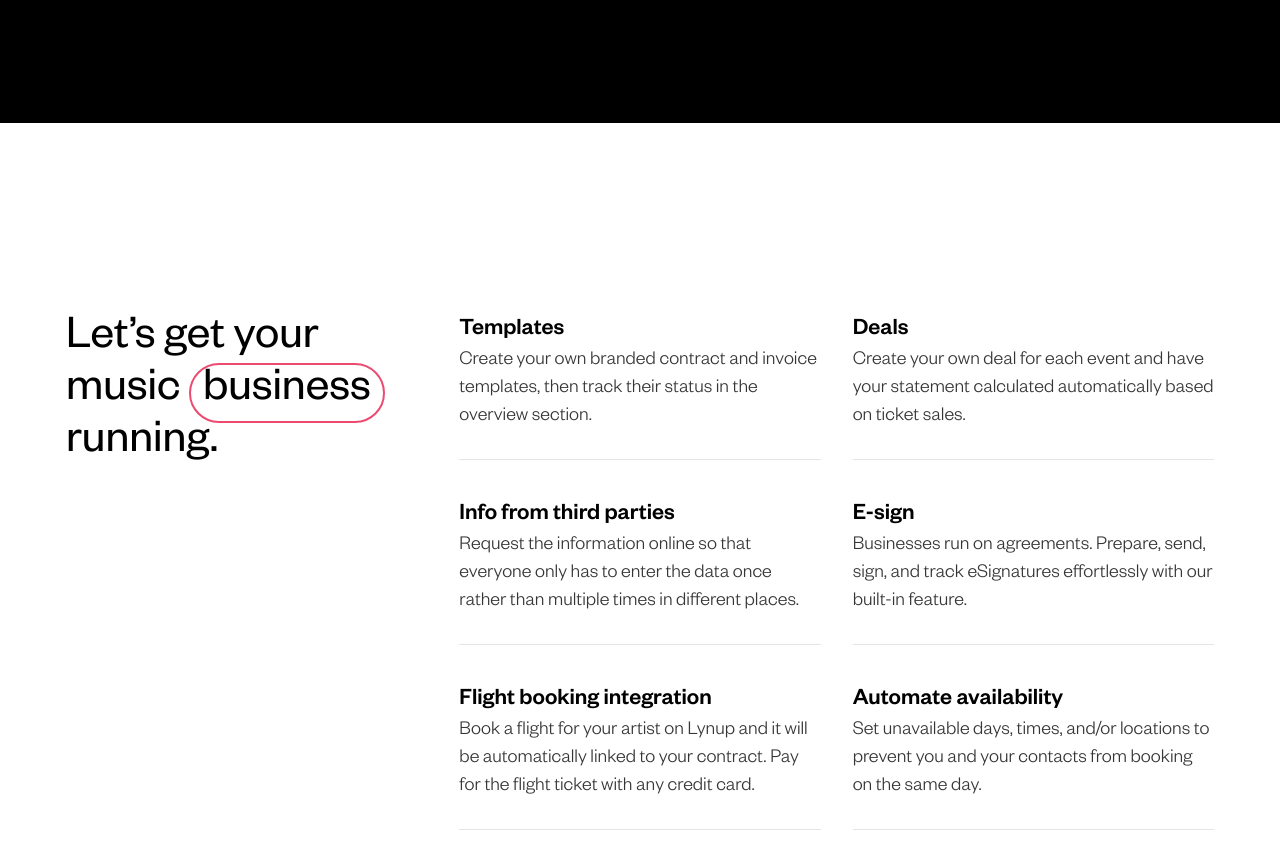
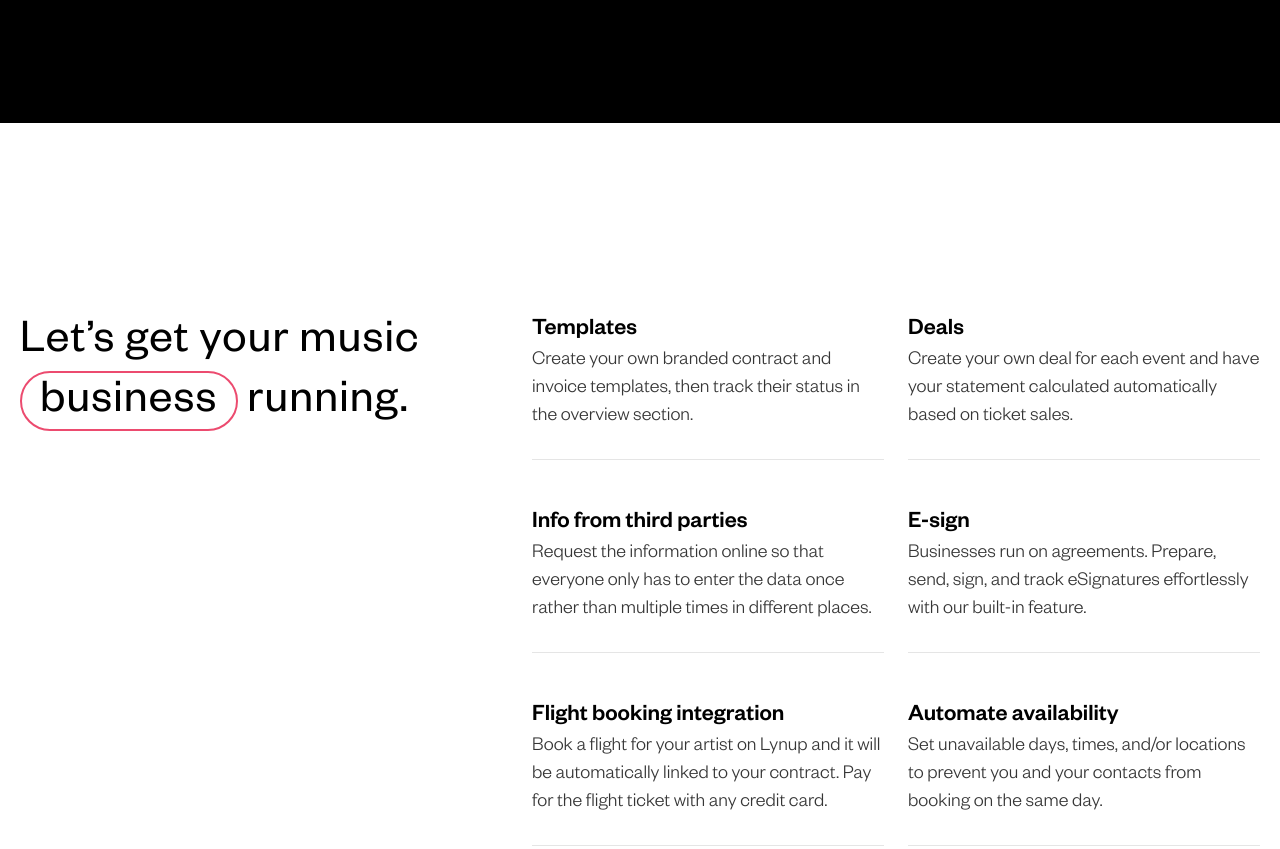
Before and after one commit to Muhammmadforuq/lynuppp, a website: page public/index.html in a window 1280 px wide. Shown: the part 3780-4629 px from the top of the page. Drawn offline with nearby package versions, Linux system fonts and the light colour scheme.

Commit message:
new changes

```diff
--- a/public/index.html
+++ b/public/index.html
@@ -39,7 +39,7 @@
             <div class="max-w-xl lg:max-w-2xl xl:max-w-4xl text-white text-center px-5 pt-28 pb-20 mx-auto">
                 <h1 class="font-HelveticaNeue text-4xl md:text-5xl lg:text-7xl !leading-tight mb-6">
                     One
-                    <span class="purple-border after:absolute after:left-0 after:top-1 after:w-full after:h-full after:rounded-full after:border-2 after:border-brand-purple">workspace</span>  for your
+                    <span class="purple-border after:top-1">workspace</span>  for your
                     entire music business.
                 </h1>
                 <p class="font-founder-gro opacity-80">
@@ -62,7 +62,7 @@
     <div class="max-w-6xl mx-auto font-founder-gro px-5 lg:px-10 py-14 md:py-24 xl:py-32">
         <div class="grid md:grid-cols-2 items-center gap-10 lg:gap-x-16">
             <p class="text-3xl lg:text-4xl xl:text-5xl xl:leading-[52px]">
-                It's time to get more efficient and <span class="purple-border after:absolute after:left-0 after:bottom-1 after:w-full after:h-full after:rounded-full after:border-2 after:border-brand-purple">focus</span> on what really matters.
+                It's time to get more efficient and <span class="purple-border">focus</span> on what really matters.
             </p>
             <p class="font-light text-xl text-brand-black/90">
                 Forget third-party services, delays, and extra expenses <br> — our streamline booking process and powerful features make it easy to manage your agency at the drop of a hat.
@@ -213,7 +213,7 @@
       <div class="max-w-6xl mx-auto font-founder-gro px-5 lg:px-10 pt-20 pb-20 sm:pb-28 lg:pb-60">
         <div class="grid md:grid-cols-2 items-center gap-10 lg:gap-x-16">
             <p class="text-4xl lg:text-5xl lg:leading-[52px]">
-                Six  <span class="border-2 border-brand-purple rounded-[150px]  py-1 px-3">products,</span>
+                Six  <span class="purple-border">products,</span>
                 one advanced easy to use platform.
             </p>
             <p class="font-light text-xl text-brand-black/90">
@@ -420,21 +420,20 @@
         </div>
 
         <p class="text-4xl lg:text-5xl text-white text-center pb-20 lg:py-36">
-            and many other powerful <span class="border-2 border-brand-purple rounded-[150px]  py-1 px-3">features...</span>
+            and many other powerful <span class="purple-border after:top-1">features...</span>
         </p>
 
 
     </div>
     <!-- Let’s get your music business  running. -->
-    <div class="max-w-6xl mx-auto font-founder-gro px-5 lg:px-0.5 pt-20 lg:pt-48 pb-20">
-        <div class="grid md:grid-cols-2 lg:grid-cols-3 lg:grid-rows-5 sm:gap-x-4 lg:gap-x-8 gap-y-6
-         lg:gap-y-10">
+    <div class="max-w-2xl lg:max-w-5xl xl:max-w-7xl font-founder-gro px-5 pt-20 lg:pt-48 pb-20 mx-auto">
+        <div class="lg:flex justify-between gap-16 2xl:gap-36">
             <!-- Text box 1 -->
-            <div class="md:col-span-2 lg:col-span-1 lg:row-span-5">
-                <p class="text-4xl lg:text-5xl lg:leading-[52px]">
-                    Let’s get your music <span class="border-2 border-brand-purple rounded-[150px]  py-1 px-3">business</span>  running.
-                </p>
-            </div>
+            <h2 class="max-w-sm lg:max-w-md w-full mx-auto text-3xl xl:text-5xl xl:leading-tight tracking-wide">
+                Let’s get your music <span class="purple-border">business</span>  running.
+            </h2>
+
+            <div class="grid lg:grid-cols-2 gap-6 lg:gap-y-12">
                 <!-- Text box 2 -->
                 <div class="pb-7 border-b border-black/10">
                     <h3 class="text-2xl font-medium">Templates</h3>
@@ -499,6 +498,8 @@
                     </p>
                 </div>
             </div>
+
+        </div>
     </div>
 
     <!-- One space,  not all over the place -->
@@ -506,7 +507,7 @@
         <div class="max-w-5xl mx-auto px-5">
             <div class="grid md:grid-cols-2 items-center md:space-x-8 space-y-6 md:space-y-0 pb-16">
                 <p class="text-4xl lg:text-5xl lg:leading-[52px]">
-                   <span class="border-2 border-white rounded-[150px]  py-1 px-3"> One space, </span> not all over the place
+                   <span class="purple-border after:border-white after:top-1"> One space, </span> not all over the place
                 </p>
                 <p class="font-light text-[19px] text-brand-black">
                     The Lynup dashboard provides a bird's-eye view of your most important work in seconds. Manage your artists, events, contracts, invoices, and flights with ease. Anywhere, at any time. Your team, members, and clients will thank you later.
@@ -621,7 +622,7 @@
 
           <div class="pt-80">
             <h1 class="max-w-3xl mx-auto font-HelveticaNeue text-4xl text-white text-center md:text-5xl lg:text-7xl lg:leading-[88px] pb-16">
-                Are you ready to  grow your <span class="border border-brand-purple rounded-[100px] py-2 px-3">agency?</span>
+                Are you ready to  grow your <span class="purple-border after:top-1">agency?</span>
             </h1>
            <div class="flex items-center justify-center">
                 <a class="inline-block bg-white hover:bg-brand-purple transition ease-linear mx-auto px-8 py-3" href="./book.html">Book a demo</a>
--- a/src/styles.css
+++ b/src/styles.css
@@ -14,6 +14,17 @@
     padding-right: 1.25rem;
 }
 
+.purple-border::after{
+    content: '';
+    position: absolute;
+    left: 0;
+    bottom: 4px;
+    width: 100%;
+    height: 100%;
+    border: 2px solid #EC4B6F;
+    border-radius: 9999px;
+}
+
 .shadow-hero{
    box-shadow: -4px -3px 45px -8px rgba(34, 60, 80, 0.2);
 }
```
Also changed, not shown: public/list.md (+1 -1 lines), public/css/styles.css. Lines whose indentation alone changed are shown as unchanged.
